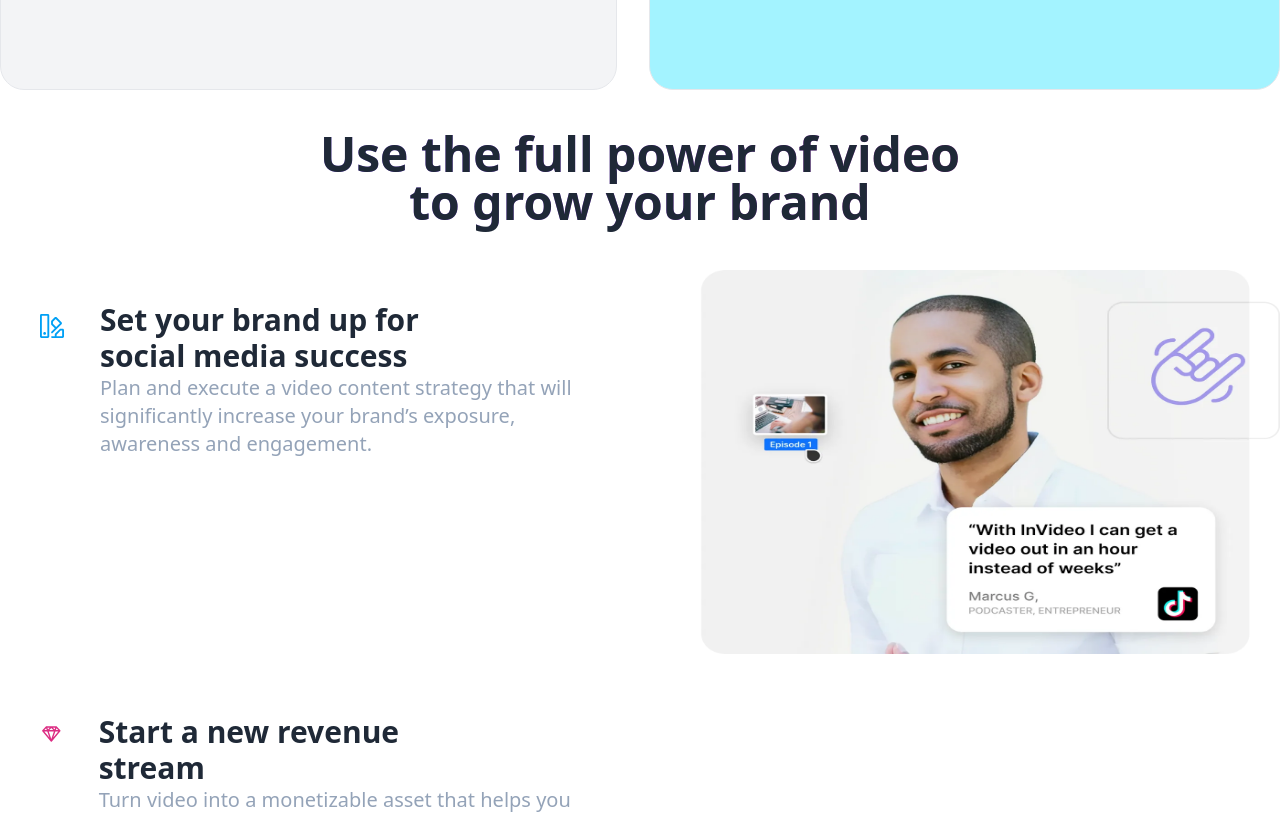
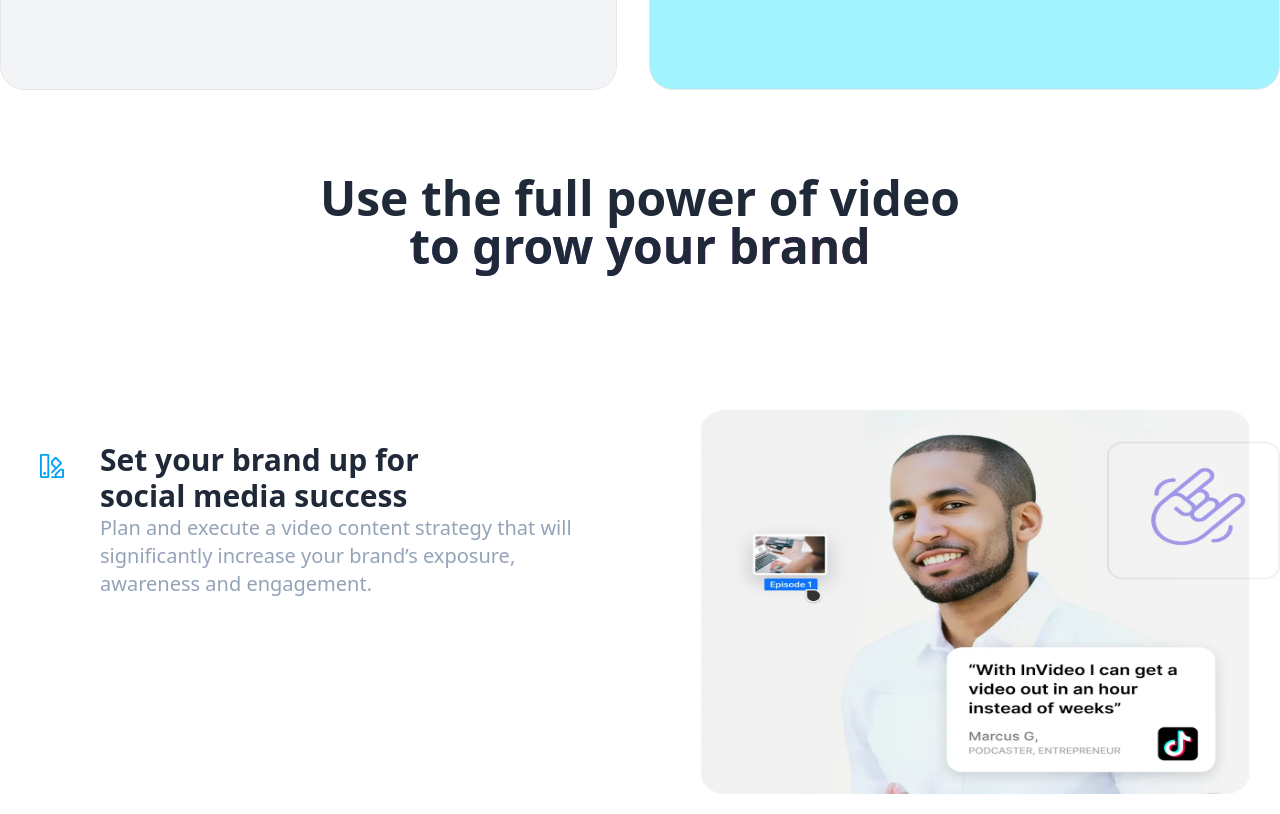
Before and after one commit to shanto001971/online-video-editing-platform, a React (Vite) app: page / in a window 1280 px wide. Shown: the part 2320-3134 px from the top of the page. Built offline with nearby package versions, Linux system fonts and the light colour scheme; no server answers.

Commit message:
a little bit changed in home image

```diff
--- a/src/Components/Home/ScrollSection/ScrollSection.jsx
+++ b/src/Components/Home/ScrollSection/ScrollSection.jsx
@@ -23,7 +23,7 @@ const ScrollSection = () => {
 
   return (
   <>
-  <p className='text-5xl md:text-center font-bold my-3 bg-gradient-to-r from-indigo-500 via-purple-500 to-pink-500 bg-clip-text'>Use the full power of video <br /> <span className=''>to grow your brand
+  <p className='  text-5xl md:text-center font-bold sm:my-3 md:py-6 lg:py-11 '>Use the full power of video <br /> <span className='bg-gradient-to-r from-indigo-500 via-purple-500 to-pink-500 bg-clip-text'>to grow your brand
 </span>
 </p>
   <div  className='lg:hidden'>
@@ -72,7 +72,7 @@ const ScrollSection = () => {
 </div>
   </div>
    <div className='hidden lg:block'>
-     <div className="flex my-11 scroll-smooth">
+     <div className="flex my-8 py-16 scroll-smooth">
      <div className="w-1/2 overflow-y-auto">
         {/* Scrolling Content */}
         <div className="p-8 pl-10">
--- a/src/Components/LayOut/Dashboard/UserNavbar/CreateModal.jsx
+++ b/src/Components/LayOut/Dashboard/UserNavbar/CreateModal.jsx
@@ -3,9 +3,9 @@ import { BsChevronDown } from 'react-icons/bs';
 const CreateModal = () => {
     return (
 
-          <div className="dropdown">
-  <label tabIndex={0} className="px-3 py-1 text-white text-base bg-violet-500 rounded-lg m-1 md:flex items-center gap-2">Create New<BsChevronDown className='hidden md:block'/></label>
-  <ul tabIndex={0} className="dropdown-content z-[1] menu p-2 shadow bg-base-100 rounded-box w-52">
+          <div className="dropdown ">
+  <label tabIndex={0} className="px-3 py-1 text-white text-base bg-violet-500 rounded-lg m-1  md:flex items-center gap-2">Create New<BsChevronDown className='hidden md:block'/></label>
+  <ul tabIndex={0} className="dropdown-content z-[1] menu p-2 shadow bg-base-100 mt-3 rounded-box w-auto lg:w-52">
     <li><a>Item 1</a></li>
     <li><a>Item 2</a></li>
   </ul>
--- a/src/Components/LayOut/Dashboard/UserNavbar/UserModal.jsx
+++ b/src/Components/LayOut/Dashboard/UserNavbar/UserModal.jsx
@@ -5,9 +5,9 @@ function UserModal({ user }) {
 
 
   return (
-    <div>
+    <div >
 
-    <div className="dropdown dropdown-hover">
+    <div className="dropdown dropdown-hover ">
   <label tabIndex={0} className="md:flex items-center gap-1 m-1">
   {user && (
         <li
@@ -16,13 +16,13 @@ function UserModal({ user }) {
           <div
             className="btn btn-circle text-white text-base font-bold bg-violet-500 hover:text-white hover:bg-violet-500"
           >
-            {user.displayName.slice(0, 1)}
+            {user?.displayName.slice(0, 1)}
           </div>
           <BsChevronDown className="hidden md:block text-gray-800 h-3 font-extrabold" />
         </li>
       )}</label>
-  <div tabIndex={0} className="dropdown-content z-[1] text-slate-300 menu p-3 lg:px-9 md:p-5 shadow-lg bg-black rounded-box w-auto mr-48">
-  <p className="py-2">Hi,{user.displayName.split(' ')[0]}</p>
+  <div tabIndex={0} className="dropdown-content z-[1] text-slate-300 menu  p-3 md:p-5 shadow-lg bg-black rounded-box  lg:w-32 ">
+  <p className="py-2">Hi,{user?.displayName.split(' ')[0]}</p>
 
 
             <NavLink
```
